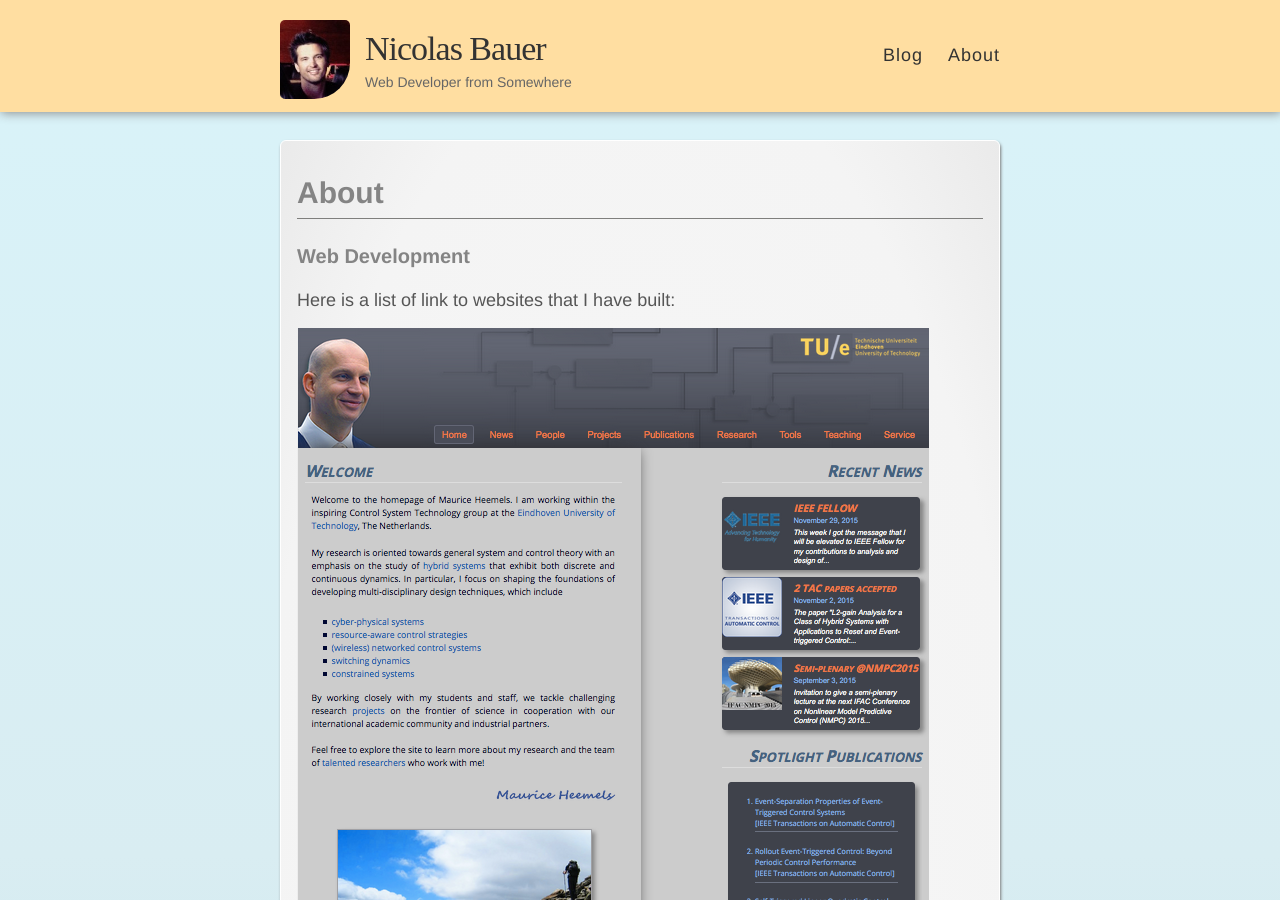
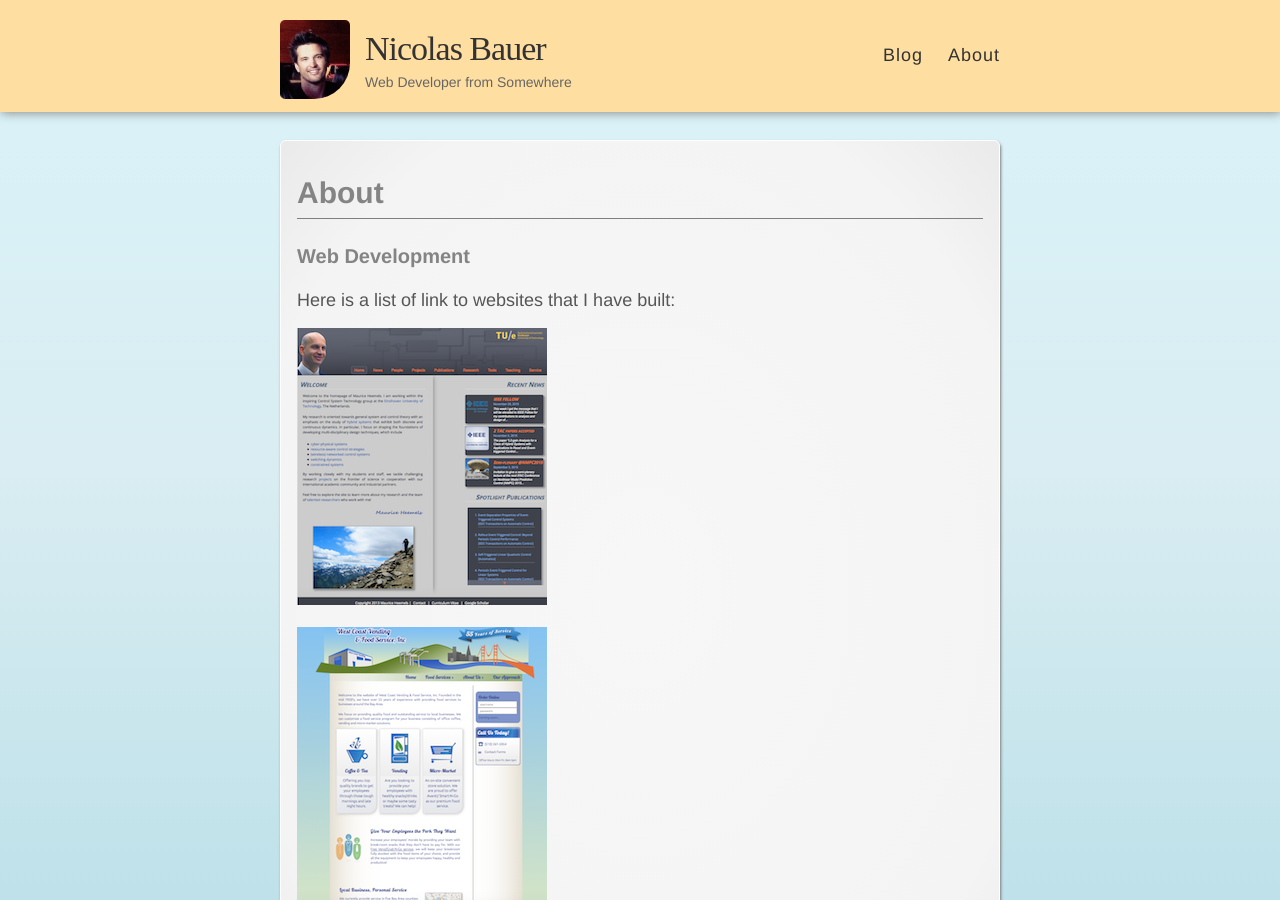
Before and after one commit to nwbauer/nwbauer.github.io, a Jekyll site: the page built from about.md, in a window 1280 px wide and 900 px high. Built offline with Jekyll 4.4.1, drawn with Linux system fonts in a browser that asks for light colours; some web fonts are replaced; Markdown is read by kramdown in place of the engine named in the settings.

Commit message:
trying to add pictures

```diff
--- a/about.md
+++ b/about.md
@@ -10,16 +10,9 @@ permalink: /about/
 
 Here is a list of link to websites that I have built:
 
-[![West Coast Vending and Food Service]({{ site.baseurl }}/images/heemels.png){: .center-image }](http://www.heemels.tue.nl/ "Maurice Heemels TUE")
+[![West Coast Vending and Food Service]({{ site.baseurl }}/images/heemels.png)](http://www.heemels.tue.nl/ "Maurice Heemels TUE")
 
-[![Maurice Heemels TUE]({{ site.baseurl }}/images/wcvending.png){: .center-image }](https://wcvending.com "West Coast Vending and Food Service")
-
-
-{% include image.html
-            img="{{ site.baseurl }}/images/wcvending.png"
-            title="title for image"
-            caption="caption for image"
-            url="http://example.com" %}
+[![Maurice Heemels TUE]({{ site.baseurl }}/images/wcvending.png)](https://wcvending.com "West Coast Vending and Food Service")
 
 
 ### Contact me
```
Also changed, not shown: images/heemels.png, images/wcvending.png.
